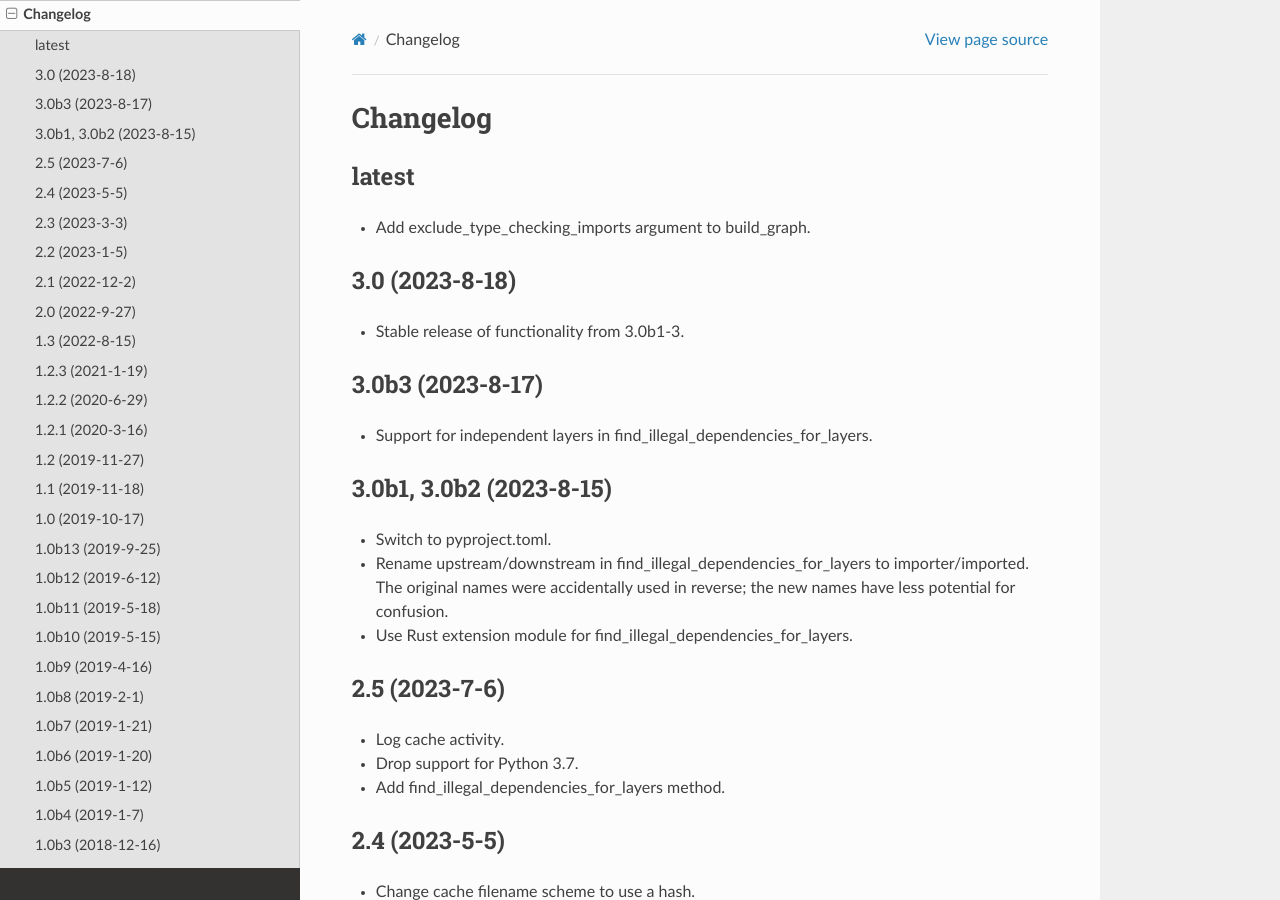
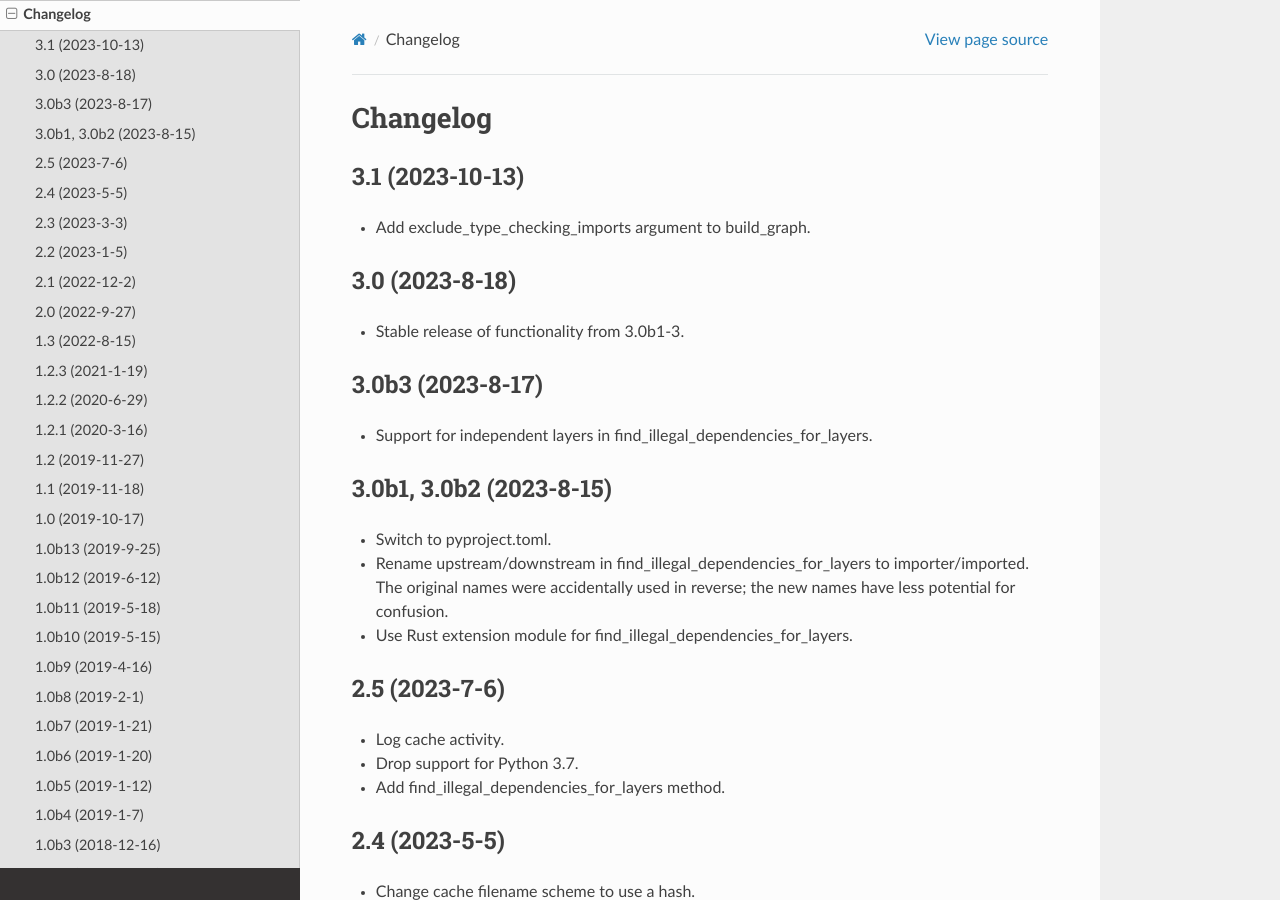
Before and after one commit to seddonym/grimp, a Sphinx documentation site: the page built from docs/changelog.rst, in a window 1280 px wide and 900 px high. Built offline with Sphinx 7.4.7 and the Read the Docs theme 2.0.0, drawn with Linux system fonts in a browser that asks for light colours.

Commit message:
Release v3.1

```diff
--- a/CHANGELOG.rst
+++ b/CHANGELOG.rst
@@ -2,8 +2,8 @@
 Changelog
 =========
 
-latest
-------
+3.1 (2023-10-13)
+----------------
 
 * Add exclude_type_checking_imports argument to build_graph.
 
--- a/docs/conf.py
+++ b/docs/conf.py
@@ -26,7 +26,7 @@
 # The short X.Y version
 version = ''
 # The full version, including alpha/beta/rc tags
-release = '3.0'
+release = '3.1'
 
 
 # -- General configuration ---------------------------------------------------
--- a/pyproject.toml
+++ b/pyproject.toml
@@ -8,7 +8,7 @@
 
 [project]
 name = "grimp"
-version = "3.0"
+version = "3.1"
 license = {text = "BSD 2-Clause License"}
 description = "Builds a queryable graph of the imports within one or more Python packages."
 authors = [
--- a/src/grimp/__init__.py
+++ b/src/grimp/__init__.py
@@ -1,4 +1,4 @@
-__version__ = "3.0"
+__version__ = "3.1"
 
 from .application.ports.graph import DetailedImport, ImportGraph
 from .domain.analysis import PackageDependency, Route
```
